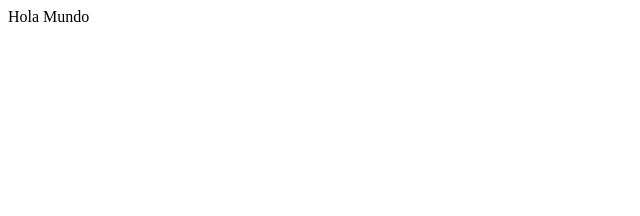
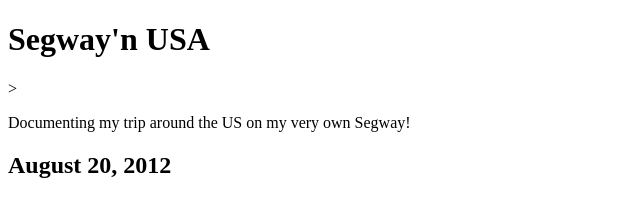
Before and after one commit to Kurama1450/FullStackWebEnero2023, a plain HTML site: page index.html in a window 1280 px wide. Shown: the whole page, without its empty margins (0-640 px from the left). Drawn offline with Linux system fonts and the light colour scheme.

Commit message:
Commit updates

```diff
--- a/index.html
+++ b/index.html
@@ -8,14 +8,20 @@
 
         <!--Etiquetas opcionales-->
         <meta name="description" content="Mi primera página web"/>
-        <meta name="keywords" content="Html,Css,JavaScript,TypeScript,Angular"/>
+        <meta name="keywords" content="Html,Css,JavaScript,TypeScript,Angular,Viajes,USA,Segway"/>
         <meta name="author" content="Néstor Costa">
-        <title>Pagina de Ejemplo</title>
+        <title>My Trip Around the USA on a Segway</title>
 
     </head>
 
     <body>
-        Hola Mundo
+       <h1>Segway'n USA</h1>>
+       <p>
+        Documenting my trip around the US on my very own Segway!
+       </p>
+
+       <h2>August 20, 2012</h2>
+
     </body>
 
 </html>
```
